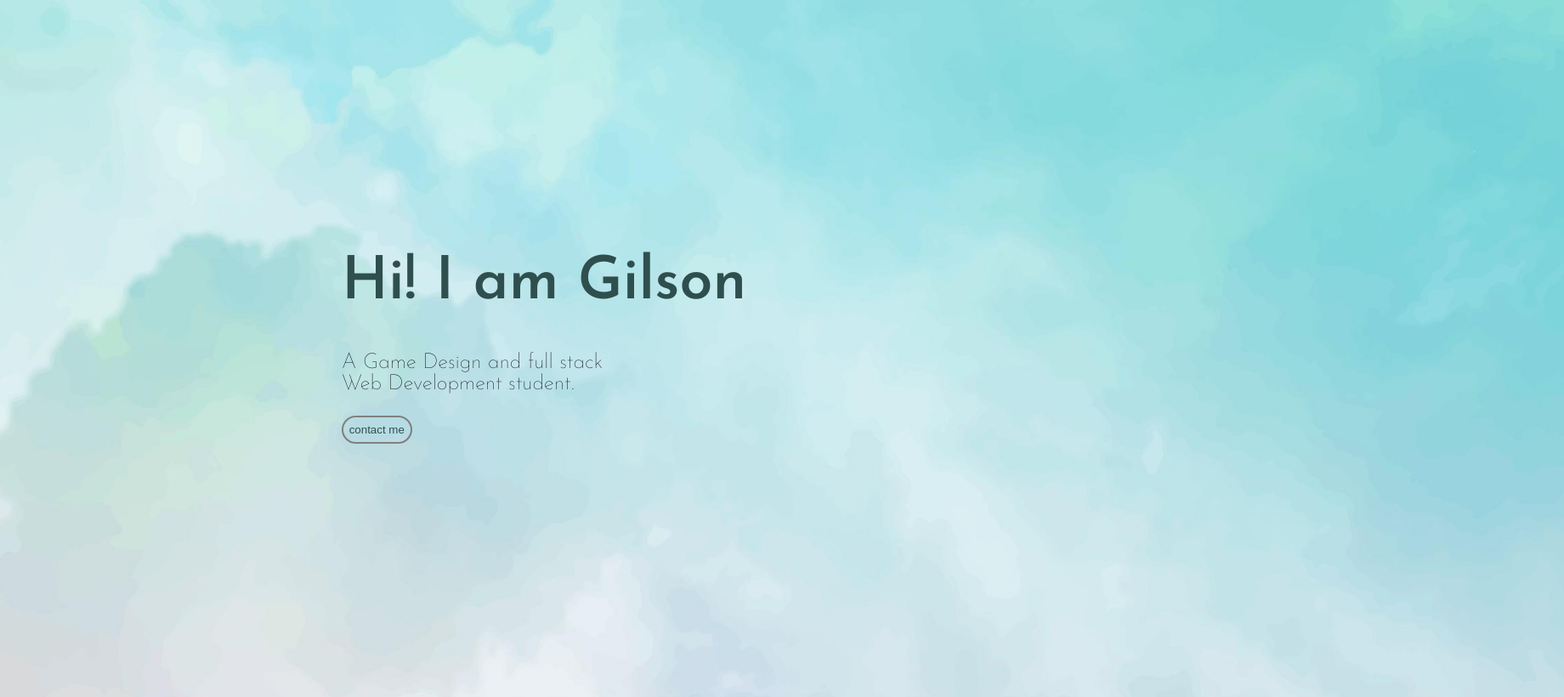
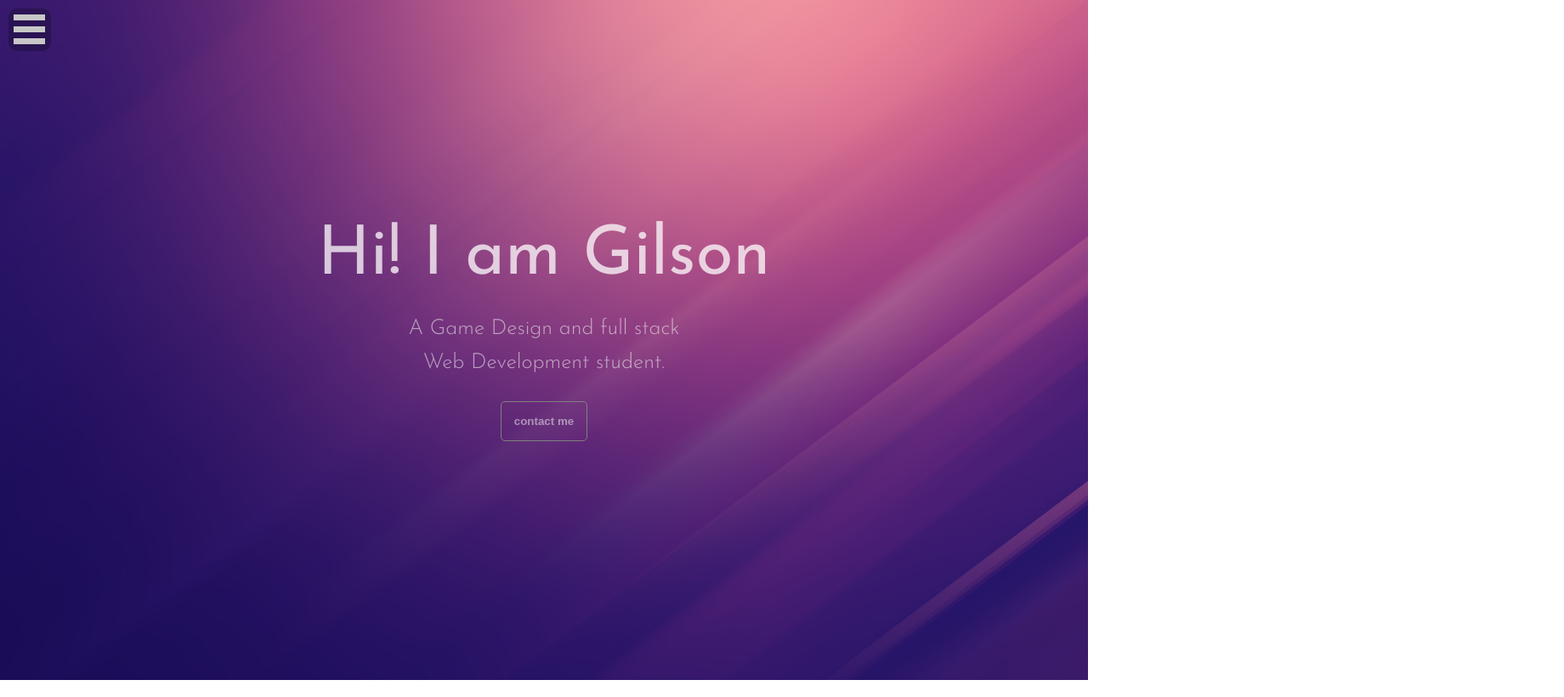
Before and after one commit to Gilson-SR/Portfolio, a plain HTML site: page index.html in a window 1280 px wide. Shown: the top 820 px of the page at 85% size, 1840 px wide, since content can reach past the window. Drawn offline with Linux system fonts and the light colour scheme.

Commit message:
Inicio portfolio

```diff
--- a/index.html
+++ b/index.html
@@ -1,27 +1,35 @@
 <!DOCTYPE html>
-<html lang="en">
+<html lang="pt-br">
 <head>
     <meta charset="UTF-8">
     <meta http-equiv="X-UA-Compatible" content="IE=edge">
     <meta name="viewport" content="width=device-width, initial-scale=1.0">
     <link rel="preconnect" href="https://fonts.googleapis.com">
     <link rel="preconnect" href="https://fonts.gstatic.com" crossorigin>
-    <link href="https://fonts.googleapis.com/css2?family=Josefin+Sans:wght@100;600&display=swap" rel="stylesheet">
+    <link href="https://fonts.googleapis.com/css2?family=Josefin+Sans:wght@100;200;300;400;600&display=swap" rel="stylesheet">
     <link rel="stylesheet" href="style.css">
     <title>Portfolio</title>
 </head>
 <body>
-    <main>
-        <img src="5183000.jpg" alt="Fundo em aquarela">
-        <section>
+    <header>
+        <img src="AdobeStock_333580439.jpeg" alt="Fundo Degrade">
+        <nav>
+            <div class="menu container" onclick="myFunction(this)">
+                <div class="burger barra1"></div>
+                <div class="burger barra2"></div>
+                <div class="burger barra3"></div>
+            </div>
+        </nav>
+
+        <section class="presentation">
             <h1>Hi! I am Gilson</h1>
             <p>A Game Design and full stack <br> Web Development student.</p>
-            <button>contact me</button>
+            <button class="contact">contact me</button>
         </section>
+    </header>
+    <main>
     </main>
     <footer></footer>
-
-    <a href="https://br.freepik.com/fotos-vetores-gratis/fundo-pastel">Fundo pastel vetor criado por freepik - br.freepik.com</a>
     <script src="script.js"></script>
 </body>
 </html>
--- a/script.js
+++ b/script.js
@@ -0,0 +1,19 @@
+let menuBurger = document.querySelector('.menu');
+function menuChangeColor (){
+  burger.style
+}
+
+menuBurger.addEventListener('mouseover', function(){
+  document.getElementsByClassName('burger')[0].style.backgroundColor = 'white'
+  document.getElementsByClassName('burger')[1].style.backgroundColor = 'white'
+  document.getElementsByClassName('burger')[2].style.backgroundColor = 'white'
+})
+menuBurger.addEventListener('mouseout', function(){
+  document.getElementsByClassName('burger')[0].style.backgroundColor = '#c7c7c7'
+  document.getElementsByClassName('burger')[1].style.backgroundColor = '#c7c7c7'
+  document.getElementsByClassName('burger')[2].style.backgroundColor = '#c7c7c7'
+})
+
+function myFunction(x) {
+  x.classList.toggle('change');
+}
--- a/style.css
+++ b/style.css
@@ -1,50 +1,106 @@
-*{
-    padding: 0 px;
-    margin: 0 px;
+* {
+  padding: 0 px;
+  margin: 0 px;
 }
-body{
-    margin: 0px;
-    padding: 0px;
+body {
+    margin: auto;
 }
-main{
-    height: 50em;
-    display: flex;
-    flex-wrap: wrap;
-    justify-content: center;
-    align-content: center;
-    align-items: baseline;
-
-
+header {
+    position: relative;
+    width: 100%;
+    height: 100vh;
 }
-main img {
-    position: absolute;
-    height: 100em;
-}
-section {
+nav {
     display: flex;
     flex-direction: column;
     flex-wrap: wrap;
+}
+.menu {
+    position: relative;;
+    width: 50px;
+    height: 50px;
+    margin: 10px;
+    background-color: rgba(0, 0, 0, 0.24);
+    border: black;
+    border-radius: 20%;
+}
+
+header img {
+    position: absolute;
+    width: 100%;
+    height: 100%;
+}
+div .barra1, .barra2, .barra3 {
+    position: relative;
+    width: 35px;
+    height: 5px;
+    margin: 7px 6px;
+    background-color: #c7c7c7;
+    border: solid 1px rgba(0, 0, 0, 0);
+    /* background: inherit; */
+    transition: 0.4s;
+}
+
+.container {
+    display: inline-block;
+    cursor: pointer;
+  }
+
+  /* Rotate first bar */
+  .change .barra1 {
+    -webkit-transform: rotate(-45deg) translate(-9px, 6px) ;
+    transform: rotate(-45deg) translate(-10px, 9px) ;
+  }
+
+  /* Fade out the second bar */
+  .change .barra2 {
+    opacity: 0;
+  }
+
+  /* Rotate last bar */
+  .change .barra3 {
+    -webkit-transform: rotate(45deg) translate(-9px, -6px) ;
+    transform: rotate(45deg) translate(-10px, -10px) ;
+  }
+.presentation {
+    width: 100%;
+    height: 80%;
+    position: relative;
+    display: flex;
+    flex-direction: column;
     justify-content: center;
-    align-content: center;
-    align-items: baseline;
+    align-items:  center;
+    color: black;
 }
-section h1{
-    position: relative;
-    color: darkslategrey;
-    margin: 20px 0px;
-    font-family: 'Josefin Sans', sans-serif;
-    font-size: 70px;
+.presentation h1 {
+  font-family: 'Josefin Sans', sans-serif;
+  font-size: 5rem;
+  font-weight: 400;
+  margin: 0px;
+  color: rgba(255, 255, 255, 0.747);
 }
-section p{
-    position: relative;
-    font-family: 'Josefin Sans', sans-serif;
-    font-size: 25px;
+ .presentation p {
+  font-family: 'Josefin Sans', sans-serif;
+  text-align: center;
+  line-height: 40px;
+  font-weight: 300;
+  font-size: 25px;
+  color: rgba(245, 245, 245, 0.582);
+ }
+ button:hover {
+  color: whitesmoke;
+  border: solid 1px whitesmoke;
+ }
+
+section button {
+  display: flex;
+  align-self: center;
+  padding: 15px;
+  position: relative;
+  color: rgba(245, 245, 245, 0.514);
+  border: solid 1px gray;
+  border-radius: 5px;
+  background: inherit;
+  font-weight: 700;
+  cursor: pointer;
 }
-section button{
-    padding: 7px;
-    position: relative;
-    color: darkslategrey;
-    border: solid 2px gray;
-    border-radius: 2rem;
-    background: inherit;
-}
```
Also changed, not shown: 5183000.jpg (deleted), AdobeStock_333580439.jpeg (added), License free.txt (deleted), License premium.txt (deleted), hand-painted-watercolor-pastel-sky-background/5183000.jpg (deleted), hand-painted-watercolor-pastel-sky-background/License free.txt (deleted), hand-painted-watercolor-pastel-sky-background/License premium.txt (deleted), pastel-watercolour-background/License free.txt (deleted), pastel-watercolour-background/License premium.txt (deleted), 3 other files.
